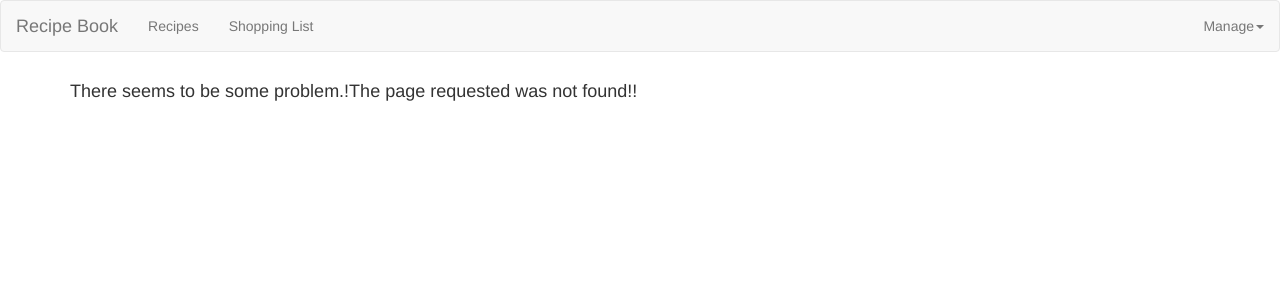
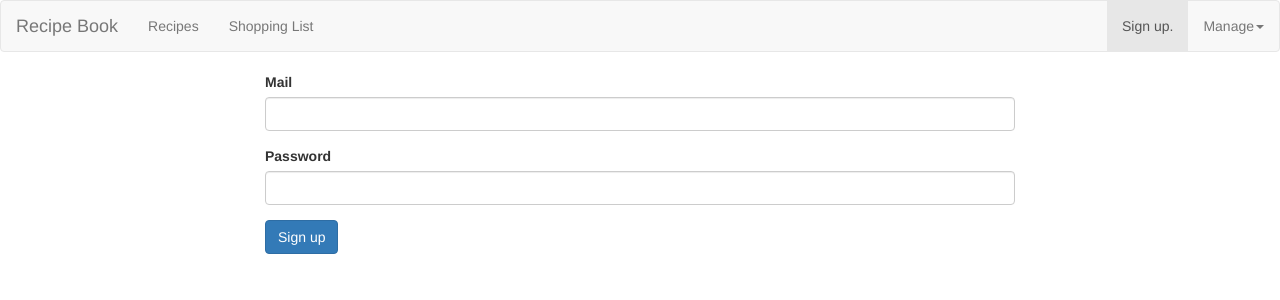
Before and after one commit to GowriKrishnamurthy/Angular2-MealPlanner, an Angular app: page /signup in a window 1280 px wide. Before the commit this address led to /not-found. Shown: the top 300 px of the page. Built offline with nearby package versions, Linux system fonts and the light colour scheme.

Commit message:
Sign up and sign in components added

```diff
--- a/src/app/app.module.ts
+++ b/src/app/app.module.ts
@@ -20,6 +20,8 @@
 import { RecipeEditComponent } from './recipes/recipe-edit/recipe-edit.component';
 import { RecipeService } from './recipes/recipe.service';
 import { DataStorageService } from './shared/data-storage.service';
+import { SignupComponent } from './auth/signup/signup.component';
+import { SigninComponent } from './auth/signin/signin.component';
 
 @NgModule({
   declarations: [
@@ -35,7 +37,9 @@
     PageNotFoundComponent,
     ErrorPageComponent,
     RecipeHomeComponent,
-    RecipeEditComponent
+    RecipeEditComponent,
+    SignupComponent,
+    SigninComponent
   ],
   imports: [
     BrowserModule,
--- /dev/null
+++ b/src/app/auth/signin/signin.component.html
@@ -0,0 +1,3 @@
+<p>
+  signin works!
+</p>
--- /dev/null
+++ b/src/app/auth/signin/signin.component.ts
@@ -0,0 +1,15 @@
+import { Component, OnInit } from '@angular/core';
+
+@Component({
+  selector: 'signin',
+  templateUrl: './signin.component.html',
+  styleUrls: ['./signin.component.css']
+})
+export class SigninComponent implements OnInit {
+
+  constructor() { }
+
+  ngOnInit() {
+  }
+
+}
--- /dev/null
+++ b/src/app/auth/signup/signup.component.html
@@ -0,0 +1,16 @@
+<div class="row">
+  <div class="col-xs-12 col-sm-10 col-md-8 col-sm-offset-1 col-md-offset-2">
+
+    <form #f="ngForm" (ngSubmit)="onSignup(f)">
+      <div class="form-group">
+        <label for="email"> Mail </label>
+        <input type="email" id="email" name="email" ngModel class="form-control">
+      </div>
+      <div class="form-group">
+        <label for="password"> Password </label>
+        <input type="password" id="password" name="password" ngModel class="form-control">
+      </div>
+      <button type="submit" class="btn btn-primary">Sign up</button>
+    </form>
+  </div>
+</div>
--- /dev/null
+++ b/src/app/auth/signup/signup.component.ts
@@ -0,0 +1,21 @@
+import { Component, OnInit } from '@angular/core';
+import { NgForm } from '@angular/forms';
+
+@Component({
+  selector: 'signup',
+  templateUrl: './signup.component.html',
+  styleUrls: ['./signup.component.css']
+})
+export class SignupComponent implements OnInit {
+
+  constructor() { }
+
+  ngOnInit() {
+  }
+
+  onSignup(form:NgForm){
+    const email=form.value.email;
+    const password=form.value.password;
+  }
+
+}
--- a/src/app/header/header.component.html
+++ b/src/app/header/header.component.html
@@ -5,12 +5,11 @@
     </div>
     <div class="navbar-default">
       <ul class="nav navbar-nav">
-        <!-- <li><a href="#" (click)="onSelect('recipe')">Recipes</a></li>
-        <li><a href="#" (click)="onSelect('shopping-list')">Shopping List</a></li> -->
         <li routerLinkActive="active"><a routerLink="/recipes">Recipes</a></li>
         <li routerLinkActive="active"><a routerLink="/shopping-list">Shopping List</a></li>
       </ul>
       <ul class="nav navbar-nav navbar-right">
+          <li routerLinkActive="active"><a routerLink="/signup">Sign up.</a></li>
         <li appDropdown class="dropdown">
             <a class="dropdown-toggle" style="cursor:pointer">  Manage<span class="caret"></span></a>
           <ul  class="dropdown-menu">
```
Also changed, not shown: src/app/app-routing-module.ts (+6 -1 lines), src/app/auth/signin/signin.component.css (added), src/app/auth/signup/signup.component.css (added).
